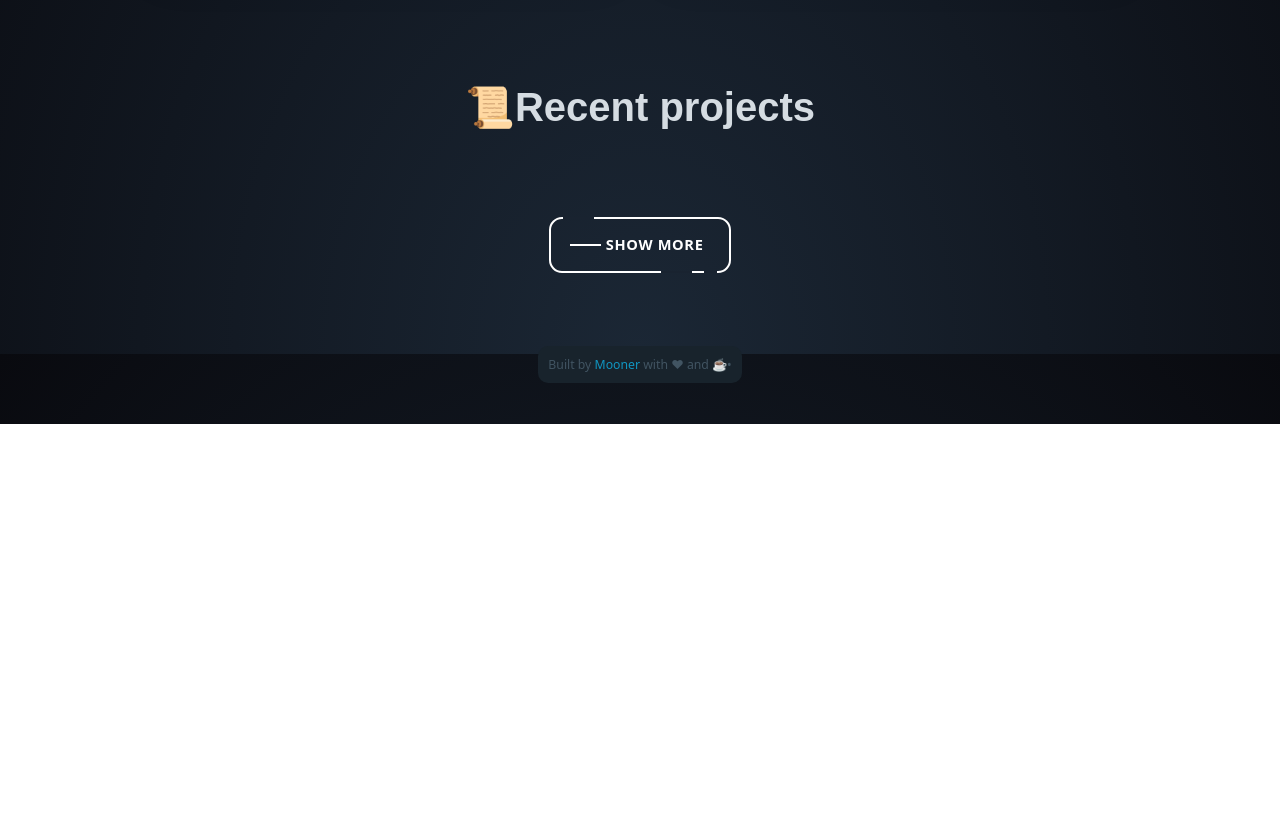
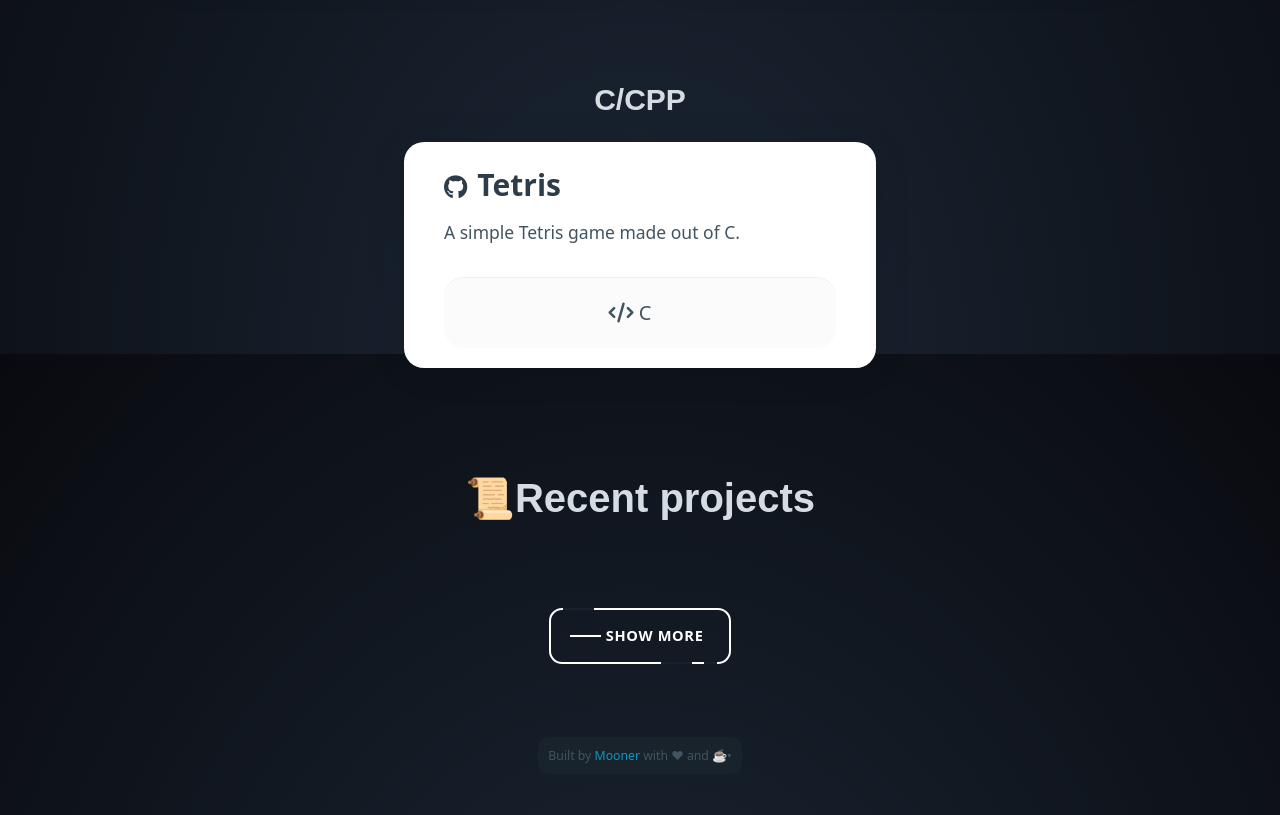
Before and after one commit to mooner1022/mooner1022.github.io, a plain HTML site: page index.html in a window 1280 px wide. Shown: the part 6046-6861 px from the top of the page. Before the commit the page ends 6470 px from the top, so only its background shows below. Drawn offline with nearby package versions, Linux system fonts and the light colour scheme; no server answers; a web font is replaced by a local one.

Commit message:
Update major projects section

```diff
--- a/css/index.css
+++ b/css/index.css
@@ -85,7 +85,7 @@ article > footer {
     font-weight: 300;
 }
 
-#major-projects, #git-repo {
+.major-projects, #git-repo {
     padding-top: 0;
     display: flex;
     flex-flow: row wrap;
--- a/index.html
+++ b/index.html
@@ -119,7 +119,7 @@
     </section>
     <h1 class="title" data-aos="fade">📁Major Projects</h1>
     <h3 class="title" data-aos="fade" style="margin-bottom: 0">Android</h3>
-    <section id="major-projects">
+    <section class="major-projects">
         <div class="git-card" data-aos="fade" onclick="window.open('https://play.google.com/store/apps/details?id=com.temp.hanriv.moonm', '_blank')">
             <article style="text-align: start;">
             <h3><i class="title-desc fa-brands fa-google-play"></i>지금 한강은｡</h3>
@@ -169,6 +169,24 @@
             </article>
         </div>
     </section>
+    <h3 class="title" data-aos="fade" style="margin-bottom: 0">C/CPP</h3>
+    <section class="major-projects">
+        <div class="git-card" data-aos="fade" onclick="window.open('https://github.com/mooner1022/Tetris', '_blank')">
+            <article style="text-align: start;">
+                <h3><i class="title-desc fa-brands fa-github"></i>Tetris</h3>
+                <small>A simple Tetris game made out of C.</small>
+                <br><br>
+                <footer>
+                    <div class='bottom'>
+                        <div class='footer-content'>
+                            <span class='img fa-solid fa-code'></span>
+                            C
+                        </div>
+                    </div>
+                </footer>
+            </article>
+        </div>
+    </section>
     <h1 class="title" data-aos="fade">📜Recent projects</h1>
     <section id="git-repo">
         <a class="fancy" href="https://github.com/mooner1022?tab=repositories">
```
